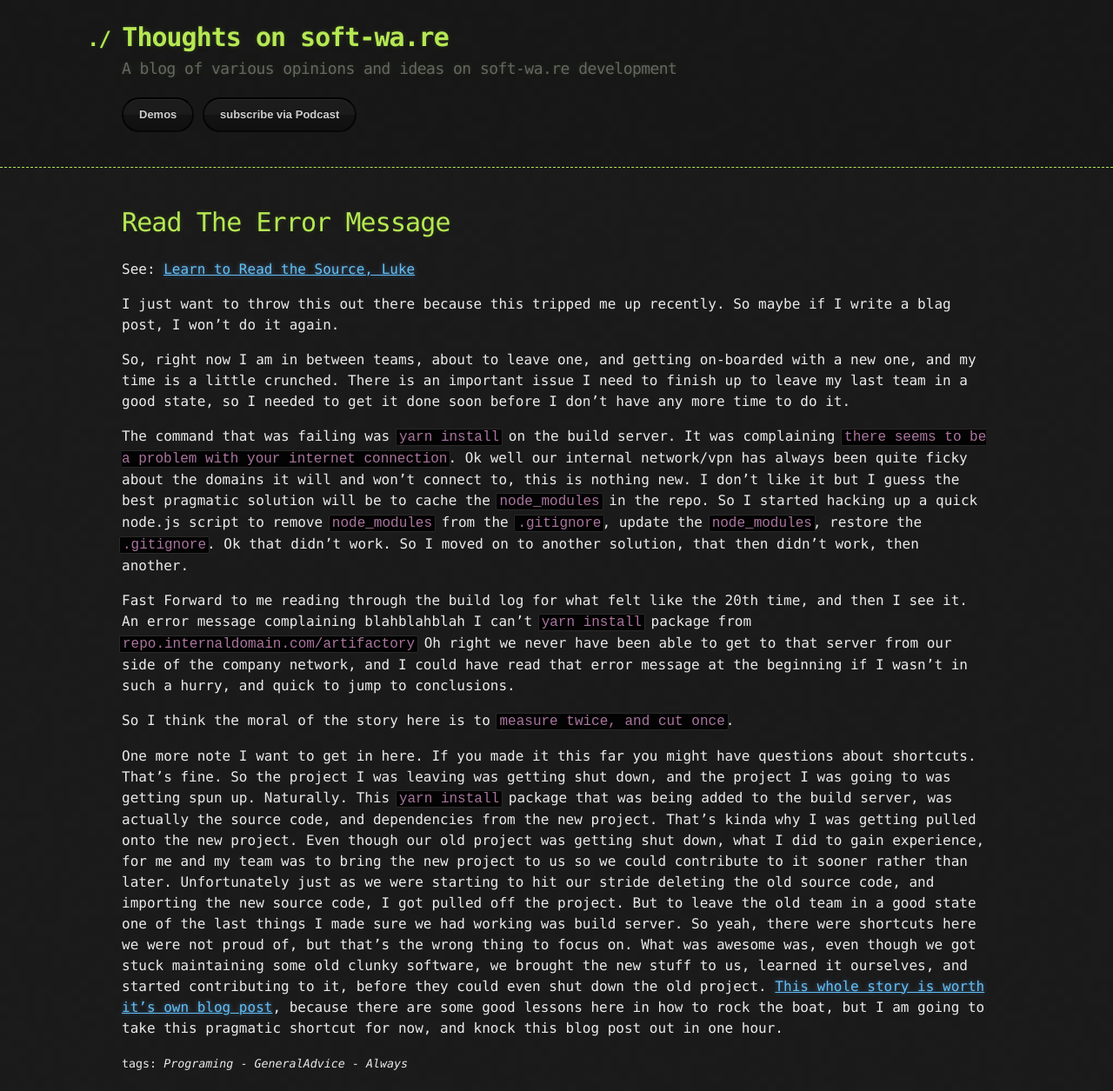
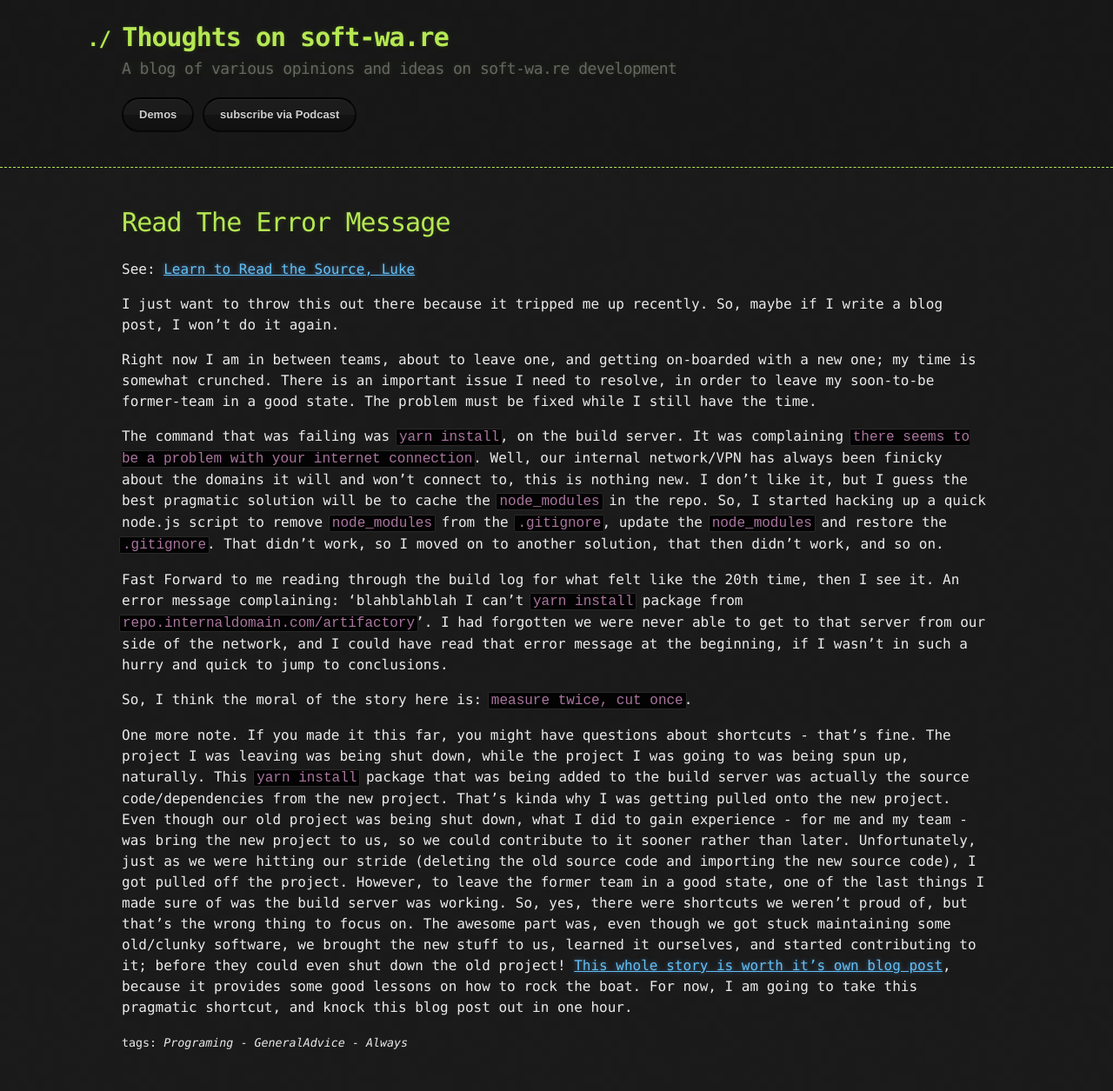
Before and after one commit to tbeckenhauer/tbeckenhauer.github.io, a Jekyll site: the page built from _generaladvice/read-the-error-message.markdown, in a window 1280 px wide. Shown: the whole page at 87% size. Built offline with Jekyll 4.4.1, drawn with Linux system fonts in a browser that asks for light colours; after the commit the page ends 1231 px from its top, so only the background shows below that.

Commit message:
Wording/grammar

```diff
--- a/_generaladvice/read-the-error-message.markdown
+++ b/_generaladvice/read-the-error-message.markdown
@@ -7,14 +7,14 @@ permalink: /read-the-error-message/
 
 See: [Learn to Read the Source, Luke](https://blog.codinghorror.com/learn-to-read-the-source-luke/)
 
-I just want to throw this out there because this tripped me up recently.  So maybe if I write a blag post, I won't do it again.
+I just want to throw this out there because it tripped me up recently. So, maybe if I write a blog post, I won't do it again.
 
-So, right now I am in between teams, about to leave one, and getting on-boarded with a new one, and my time is a little crunched.  There is an important issue I need to finish up to leave my last team in a good state, so I needed to get it done soon before I don't have any more time to do it.
+Right now I am in between teams, about to leave one, and getting on-boarded with a new one; my time is somewhat crunched.  There is an important issue I need to resolve, in order to leave my soon-to-be former-team in a good state. The problem must be fixed while I still have the time.
 
-The command that was failing was `yarn install` on the build server.  It was complaining `there seems to be a problem with your internet connection`. Ok well our internal network/vpn has always been quite ficky about the domains it will and won't connect to, this is nothing new.  I don't like it but I guess the best pragmatic solution will be to cache the `node_modules` in the repo.  So I started hacking up a quick node.js script to remove `node_modules` from the `.gitignore`, update the `node_modules`, restore the `.gitignore`.  Ok that didn't work. So I moved on to another solution, that then didn't work, then another.
+The command that was failing was `yarn install`, on the build server.  It was complaining `there seems to be a problem with your internet connection`. Well, our internal network/VPN has always been finicky about the domains it will and won't connect to, this is nothing new.  I don't like it, but I guess the best pragmatic solution will be to cache the `node_modules` in the repo.  So, I started hacking up a quick node.js script to remove `node_modules` from the `.gitignore`, update the `node_modules` and restore the `.gitignore`. That didn't work, so I moved on to another solution, that then didn't work, and so on.
 
-Fast Forward to me reading through the build log for what felt like the 20th time, and then I see it.  An error message complaining blahblahblah I can't `yarn install` package from `repo.internaldomain.com/artifactory`  Oh right we never have been able to get to that server from our side of the company network, and I could have read that error message at the beginning if I wasn't in such a hurry, and quick to jump to conclusions.
+Fast Forward to me reading through the build log for what felt like the 20th time, then I see it. An error message complaining: 'blahblahblah I can't `yarn install` package from `repo.internaldomain.com/artifactory`'. I had forgotten we were never able to get to that server from our side of the network, and I could have read that error message at the beginning, if I wasn't in such a hurry and quick to jump to conclusions.
 
-So I think the moral of the story here is to `measure twice, and cut once`.
+So, I think the moral of the story here is: `measure twice, cut once`.
 
-One more note I want to get in here.  If you made it this far you might have questions about shortcuts. That's fine.  So the project I was leaving was getting shut down, and the project I was going to was getting spun up. Naturally.  This `yarn install` package that was being added to the build server, was actually the source code, and dependencies from the new project.  That's kinda why I was getting pulled onto the new project.  Even though our old project was getting shut down, what I did to gain experience, for me and my team was to bring the new project to us so we could contribute to it sooner rather than later.  Unfortunately just as we were starting to hit our stride deleting the old source code, and importing the new source code, I got pulled off the project.  But to leave the old team in a good state one of the last things I made sure we had working was build server.  So yeah, there were shortcuts here we were not proud of, but that's the wrong thing to focus on.  What was awesome was, even though we got stuck maintaining some old clunky software, we brought the new stuff to us, learned it ourselves, and started contributing to it, before they could even shut down the old project.  [This whole story is worth it's own blog post](/rocking-the-boat/), because there are some good lessons here in how to rock the boat, but I am going to take this pragmatic shortcut for now, and knock this blog post out in one hour.
+One more note.  If you made it this far, you might have questions about shortcuts - that's fine. The project I was leaving was being shut down, while the project I was going to was being spun up, naturally.  This `yarn install` package that was being added to the build server was actually the source code/dependencies from the new project.  That's kinda why I was getting pulled onto the new project. Even though our old project was being shut down, what I did to gain experience - for me and my team - was bring the new project to us, so we could contribute to it sooner rather than later. Unfortunately, just as we were hitting our stride (deleting the old source code and importing the new source code), I got pulled off the project. However, to leave the former team in a good state, one of the last things I made sure of was the build server was working. So, yes, there were shortcuts we weren't proud of, but that's the wrong thing to focus on. The awesome part was, even though we got stuck maintaining some old/clunky software, we brought the new stuff to us, learned it ourselves, and started contributing to it; before they could even shut down the old project! [This whole story is worth it's own blog post](/rocking-the-boat/), because it provides some good lessons on how to rock the boat. For now, I am going to take this pragmatic shortcut, and knock this blog post out in one hour.
```
